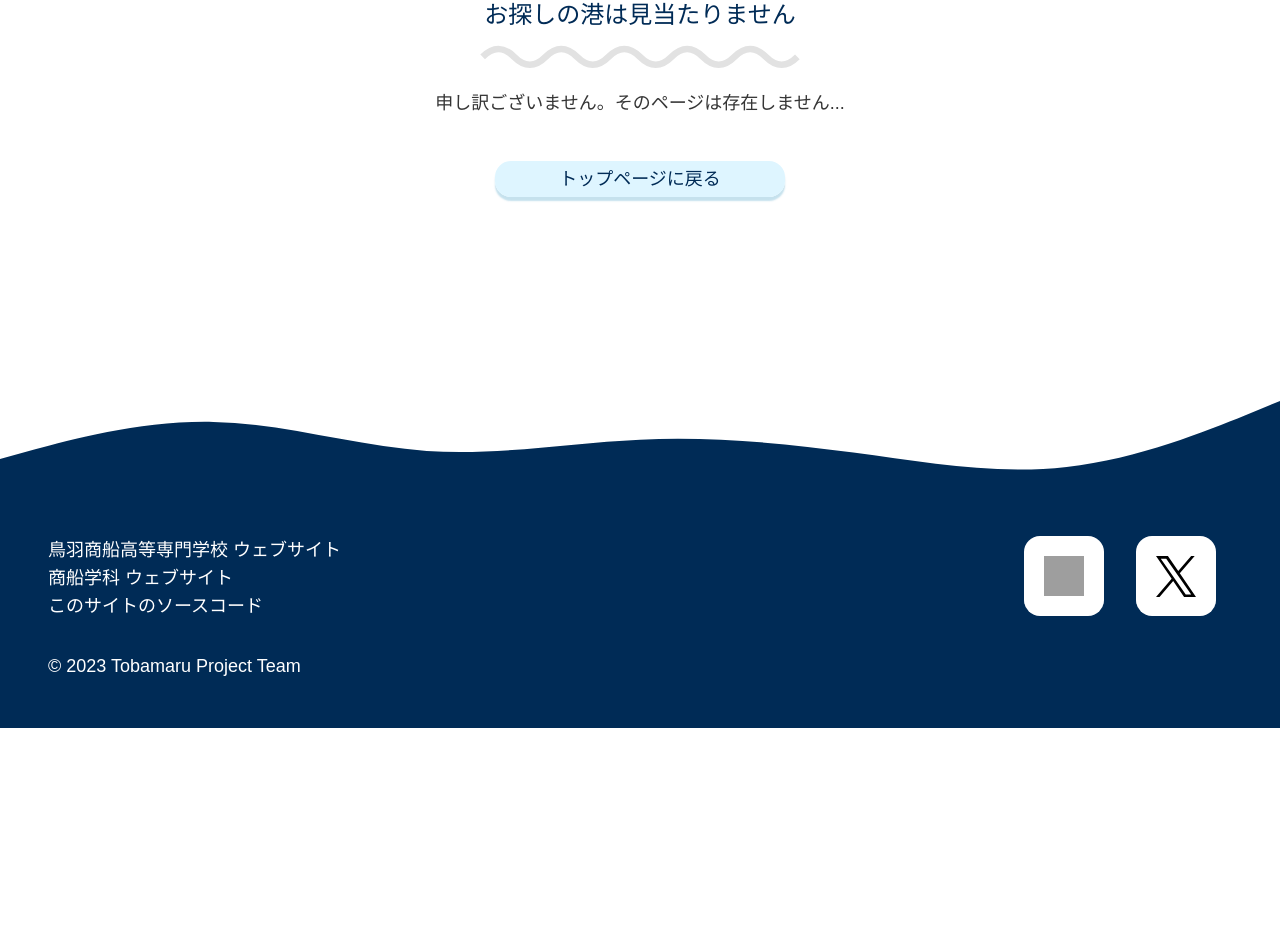
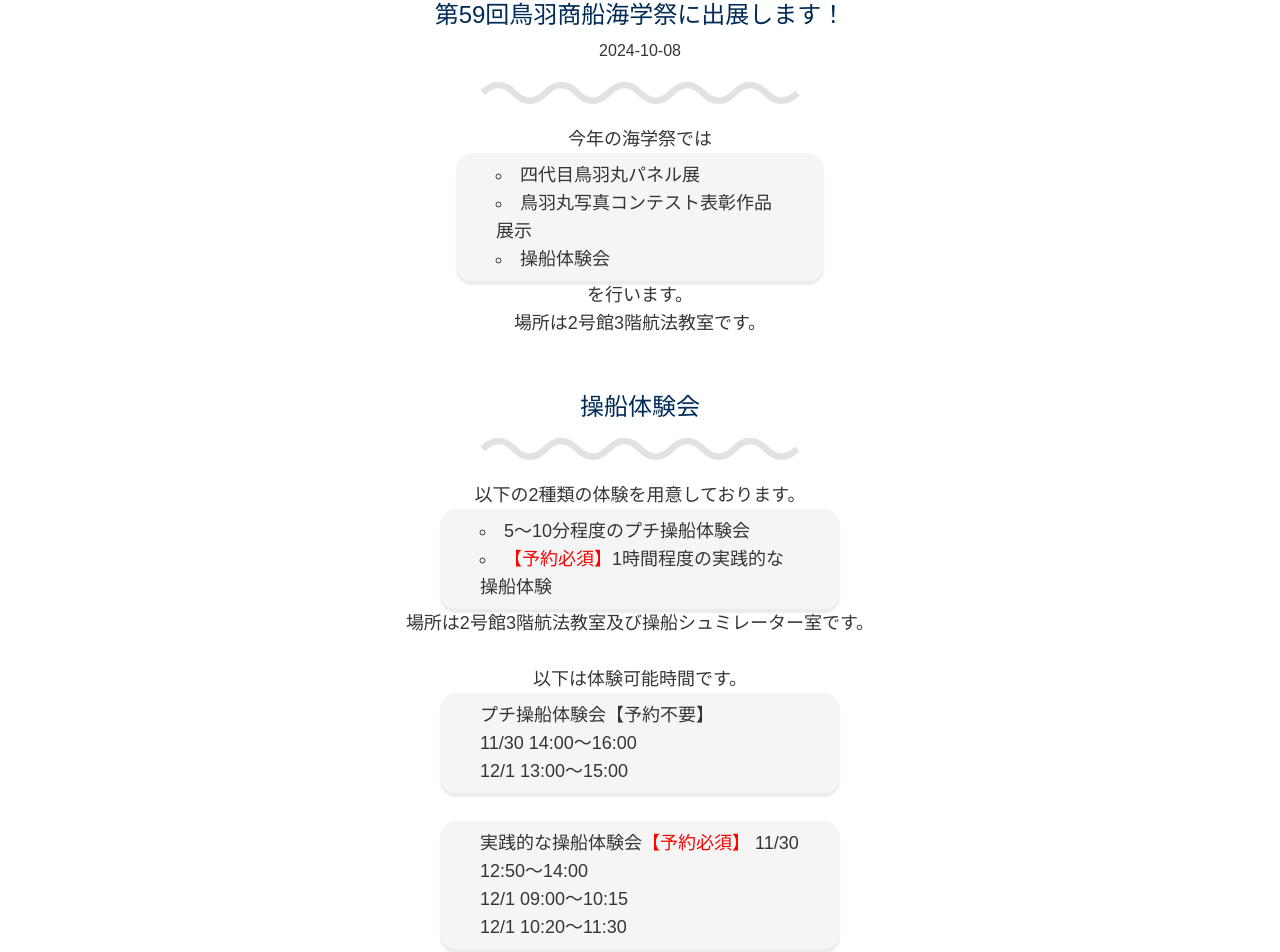
Before and after one commit to takara2314/3rd-tobamaru-lastyear, a SvelteKit app: page /news/2024-kaigakusai in a window 1280 px wide. Before the commit this address had no page. Shown: the part 159-1111 px from the top of the page. Before the commit the page ends 887 px from the top, so only its background shows below. Built offline with nearby package versions, Linux system fonts and the light colour scheme; grey boxes are pictures that could not be loaded; a web font is replaced by a local one.

Commit message:
Add: 59回目海学祭に関する情報追加

```diff
--- /dev/null
+++ b/src/routes/news/2024-kaigakusai/+page.svelte
@@ -0,0 +1,105 @@
+<script>
+    import MetaTags from "../../../components/MetaTags.svelte";
+    import H2 from "../../../components/headers/H2.svelte";
+    import PrimaryBtn from "../../../components/buttons/PrimaryBtn.svelte";
+  </script>
+
+  <MetaTags
+    title="第59回鳥羽商船海学祭に出展します！"
+    description="操船体験やコンテストの結果発表、おたのしみなどなど"
+    href="/news/2024-photo-contest"
+  />
+
+  <main>
+    <article>
+      <H2 newsDatetime="2024-10-08 00:00">
+        第59回鳥羽商船海学祭に出展します！
+      </H2>
+      <div>
+        今年の海学祭では
+        <div class="list">
+          <li>四代目鳥羽丸パネル展</li>
+          <li>鳥羽丸写真コンテスト表彰作品展示</li>
+          <li>操船体験会</li>
+        </div>
+        を行います。
+        <br>
+        場所は2号館3階航法教室です。
+      </div>
+    </article>
+
+    <br>
+    <br>
+
+    <article>
+      <H2>操船体験会</H2>
+      以下の2種類の体験を用意しております。
+      <div class="list">
+        <li>5～10分程度のプチ操船体験会</li>
+        <li><span class="notice">【予約必須】</span>1時間程度の実践的な操船体験</li>
+      </div>
+      場所は2号館3階航法教室及び操船シュミレーター室です。
+      <br>
+      <br>
+      <p>以下は体験可能時間です。</p>
+      <div class="list">
+        プチ操船体験会【予約不要】
+        <br>
+        11/30 14:00～16:00
+        <br>
+        12/1 13:00～15:00
+      </div>
+      <br>
+      <div class="list">
+        実践的な操船体験会<span class="notice">【予約必須】</span>
+        11/30 12:50～14:00
+        <br>
+        12/1  09:00～10:15
+        <br>
+        12/1  10:20～11:30
+      </div>
+    </article>
+
+    <br>
+    <br>
+
+    <article>
+      <H2>操船体験会の予約</H2>
+      実践的な操船体験を行うには予約が必要です。以下から予約できます。パスワードは"<strong>1080</strong>"(とばまる)です。
+      <br>
+      人数制限がある為、ご希望に添えない場合がございます。
+      <br>
+      <span class="notice">予約にはYahooIDが必要です。</span>
+      <br>
+      <br>
+      <PrimaryBtn
+        href="https://passmarket.yahoo.co.jp/event/show/detail/02eh3jcc5c441.html"
+        label="予約ページ"
+      />
+    </article>
+
+
+
+  </main>
+
+  <style>
+    .list {
+      list-style-type: circle;
+      text-align: left;
+      margin-left: calc(50vw - 200px);
+      margin-right: calc(50vw - 200px);
+      color: var(--text-color);
+      padding: 0.5rem 2.5rem;
+      border-radius: 1rem;
+      background-color: var(--secondary-btn-bg-color);
+      box-shadow: 0 0.25rem 0.1rem var(--secondary-btn-shadow-color);
+    }
+
+    .notice {
+      color: red;
+    }
+
+    strong {
+      color: rgb(145, 90, 90);
+    }
+  </style>
```
Also changed, not shown: src/routes/+page.svelte (+13 -0 lines), static/news/2024-kaigakusai/image.webp (added).
